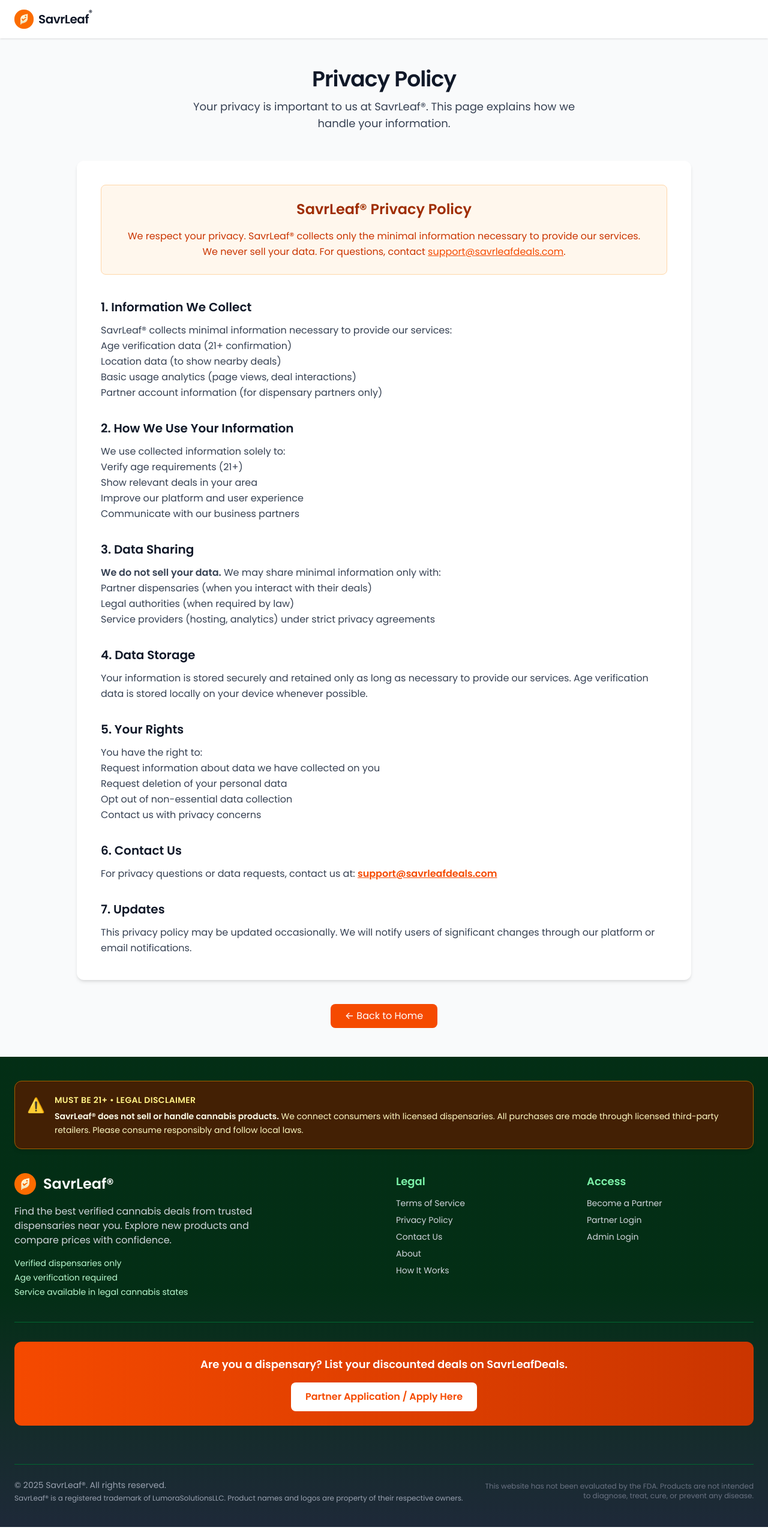
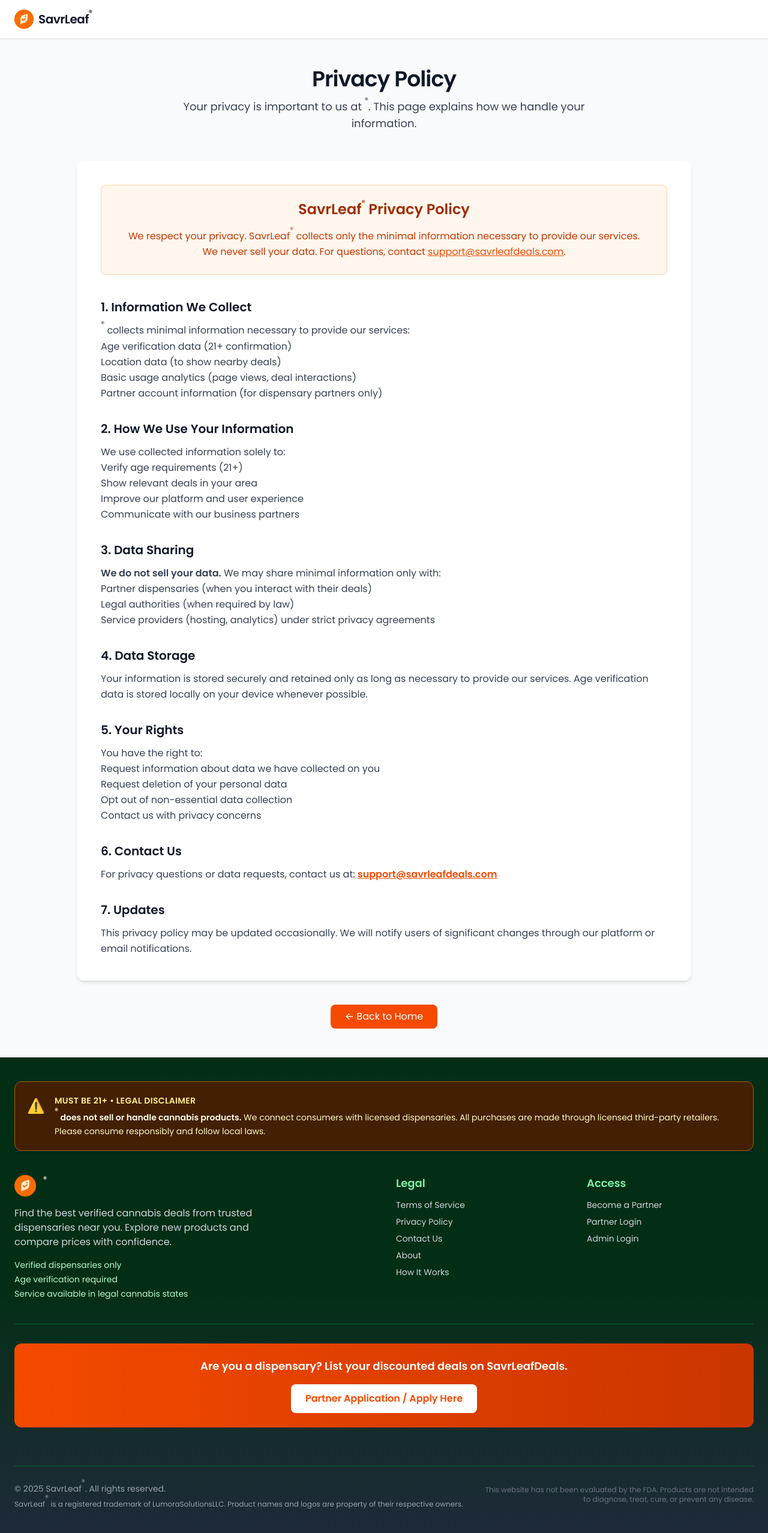
Before and after one commit to LUMORA312/savrleaf-v2, a Next.js app in the folder frontend/: page /privacy in a window 1280 px wide. Shown: the whole page at 60% size. Built offline with nearby package versions, Linux system fonts and the light colour scheme.

Commit message:
changed the trademark text.

```diff
--- a/frontend/src/app/about/page.tsx
+++ b/frontend/src/app/about/page.tsx
@@ -11,7 +11,8 @@ const AboutPage = () => {
           {/* Page Header */}
           <header className="mb-12 text-center">
             <h1 className="text-3xl sm:text-4xl font-bold text-orange-600 tracking-tight">
-              About SavrLeaf®
+              About SavrLeaf
+              <sup class="text-xs align-super">®</sup>
             </h1>
           </header>
 
@@ -20,7 +21,7 @@ const AboutPage = () => {
             {/* Intro Paragraph */}
             <section className="mb-10">
               <p className="text-gray-700 leading-relaxed text-lg mb-4">
-                SavrLeaf® is a cannabis deal-discovery platform built exclusively for discounted and sale-priced products from licensed dispensaries. The platform is intentionally simple — helping shoppers 21+ find real deals by location or ingestion type, without accounts, logins, or clutter.
+                SavrLeaf<sup class="text-xs align-super">®</sup> is a cannabis deal-discovery platform built exclusively for discounted and sale-priced products from licensed dispensaries. The platform is intentionally simple — helping shoppers 21+ find real deals by location or ingestion type, without accounts, logins, or clutter.
               </p>
               <p className="text-gray-700 leading-relaxed text-lg">
                 SavrLeaf does not process transactions and does not sell cannabis. All deals redirect users directly to participating dispensaries, allowing retailers to move discounted inventory efficiently while maintaining full control of pricing and fulfillment.
@@ -79,7 +80,7 @@ const AboutPage = () => {
             <section className="mb-6">
               <div className="text-gray-700 leading-relaxed space-y-2">
                 <p>SavrLeafDeals.com is operated by LumoraSolutions LLC.</p>
-                <p>SavrLeaf® is a registered trademark.</p>
+                <p>SavrLeaf<sup class="text-xs align-super">®</sup> is a registered trademark.</p>
                 <p>
                   Contact:{' '}
                   <a
--- a/frontend/src/app/contact/page.tsx
+++ b/frontend/src/app/contact/page.tsx
@@ -63,7 +63,7 @@ const ContactPage = () => {
               Message Sent!
             </h2>
             <p className="text-gray-600 mb-6">
-              Thank you for contacting SavrLeaf®. We&apos;ll respond within 24–48 hours.
+              Thank you for contacting SavrLeaf<sup class="text-xs align-super">®</sup>. We&apos;ll respond within 24–48 hours.
             </p>
             <Link
               href="/"
@@ -85,7 +85,7 @@ const ContactPage = () => {
           {/* Page Header */}
           <header className="mb-10 text-center">
             <h1 className="text-3xl sm:text-4xl font-bold text-gray-900 mb-3">
-              Contact SavrLeaf®
+              Contact SavrLeaf<sup class="text-xs align-super">®</sup>
             </h1>
             <p className="text-base sm:text-lg text-gray-700 max-w-xl mx-auto">
               Have questions, need partner support, or want to report an issue?
--- a/frontend/src/app/how-it-works/page.tsx
+++ b/frontend/src/app/how-it-works/page.tsx
@@ -20,7 +20,7 @@ const HowItWorksPage = () => {
             {/* Intro Paragraph */}
             <section className="mb-10">
               <p className="text-gray-700 leading-relaxed text-lg">
-                SavrLeaf® is designed to reduce noise in cannabis shopping by displaying only discounted products and sending shoppers directly to licensed dispensaries. The platform stays intentionally narrow in scope to remain simple, compliant, and effective.
+                SavrLeaf<sup class="text-xs align-super">®</sup> is designed to reduce noise in cannabis shopping by displaying only discounted products and sending shoppers directly to licensed dispensaries. The platform stays intentionally narrow in scope to remain simple, compliant, and effective.
               </p>
             </section>
 
--- a/frontend/src/app/privacy/page.tsx
+++ b/frontend/src/app/privacy/page.tsx
@@ -14,7 +14,7 @@ const PrivacyPage = () => {
               Privacy Policy
             </h1>
             <p className="mt-3 text-base sm:text-lg text-gray-700 max-w-2xl mx-auto">
-              Your privacy is important to us at SavrLeaf®. This page explains how
+              Your privacy is important to us at <sup class="text-xs align-super">®</sup>. This page explains how
               we handle your information.
             </p>
           </header>
@@ -24,10 +24,10 @@ const PrivacyPage = () => {
             {/* Highlight Banner */}
             <section className="bg-orange-50 border border-orange-200 rounded-lg p-6 mb-10 text-center">
               <h2 className="text-2xl font-bold text-orange-800 mb-4">
-                SavrLeaf® Privacy Policy
+                SavrLeaf<sup class="text-xs align-super">®</sup> Privacy Policy
               </h2>
               <p className="text-base text-orange-700 font-medium leading-relaxed">
-                We respect your privacy. SavrLeaf® collects only the minimal
+                We respect your privacy. SavrLeaf<sup class="text-xs align-super">®</sup> collects only the minimal
                 information necessary to provide our services. <br />
                 We never sell your data. For questions, contact{' '}
                 <a
@@ -47,7 +47,7 @@ const PrivacyPage = () => {
                   content: (
                     <>
                       <p>
-                        SavrLeaf® collects minimal information necessary to provide
+                        <sup class="text-xs align-super">®</sup> collects minimal information necessary to provide
                         our services:
                       </p>
                       <ul>
--- a/frontend/src/components/Footer.tsx
+++ b/frontend/src/components/Footer.tsx
@@ -15,7 +15,7 @@ export default function Footer() {
                 Must Be 21+ • Legal Disclaimer
               </p>
               <p>
-                <strong className="text-yellow-50">SavrLeaf® does not sell or handle cannabis products.</strong> We connect consumers with licensed dispensaries. All purchases are made through licensed third-party retailers. Please consume responsibly and follow local laws.
+                <strong className="text-yellow-50"><sup class="text-xs align-super">®</sup> does not sell or handle cannabis products.</strong> We connect consumers with licensed dispensaries. All purchases are made through licensed third-party retailers. Please consume responsibly and follow local laws.
               </p>
             </div>
           </div>
@@ -33,7 +33,7 @@ export default function Footer() {
                 height={36}
                 className="w-9 h-9 rounded-lg object-cover"
               />
-              <h2 className="text-2xl font-bold text-white">SavrLeaf®</h2>
+              <h2 className="text-2xl font-bold text-white"><sup class="text-xs align-super">®</sup></h2>
             </div>
             <p className="text-gray-300 mb-4 max-w-md">
               Find the best verified cannabis deals from trusted dispensaries near you. Explore new products and compare prices with confidence.
@@ -103,9 +103,9 @@ export default function Footer() {
         {/* Footer Bottom Bar */}
         <div className="border-t border-green-800 pt-6 flex flex-col md:flex-row justify-between items-start md:items-center gap-6 text-sm text-gray-400">
           <div>
-            <p>© 2025 SavrLeaf®. All rights reserved.</p>
+            <p>© 2025 SavrLeaf<sup class="text-xs align-super">®</sup>. All rights reserved.</p>
             <p className="text-xs mt-1">
-              SavrLeaf® is a registered trademark of LumoraSolutionsLLC. Product names and logos are property of their respective owners.
+              SavrLeaf<sup class="text-xs align-super">®</sup> is a registered trademark of LumoraSolutionsLLC. Product names and logos are property of their respective owners.
             </p>
           </div>
           <div className="text-xs text-gray-500 max-w-md text-left md:text-right">
--- a/frontend/src/components/HeroSection.tsx
+++ b/frontend/src/components/HeroSection.tsx
@@ -81,7 +81,7 @@ export default function HeroSection({
         </div>
 
         {/* Headline — LOCKED: exact copy only */}
-        <h1 className="text-2xl sm:text-3xl lg:text-4xl font-extrabold tracking-tight mb-12 leading-tight text-gray-900 max-w-4xl mx-auto" style={{ lineHeight: "40px" }}>
+        <h1 className="text-2xl sm:text-3xl lg:text-4xl font-extrabold tracking-tight mb-12 leading-tight text-gray-900 max-w-4xl mx-auto" style={{ lineHeight: "50px" }}>
           SavrLeafDeals.com<br/> Discounted cannabis deals only.<br />No sign-ups. No logins.<br />21+ only.
         </h1>
 
```
